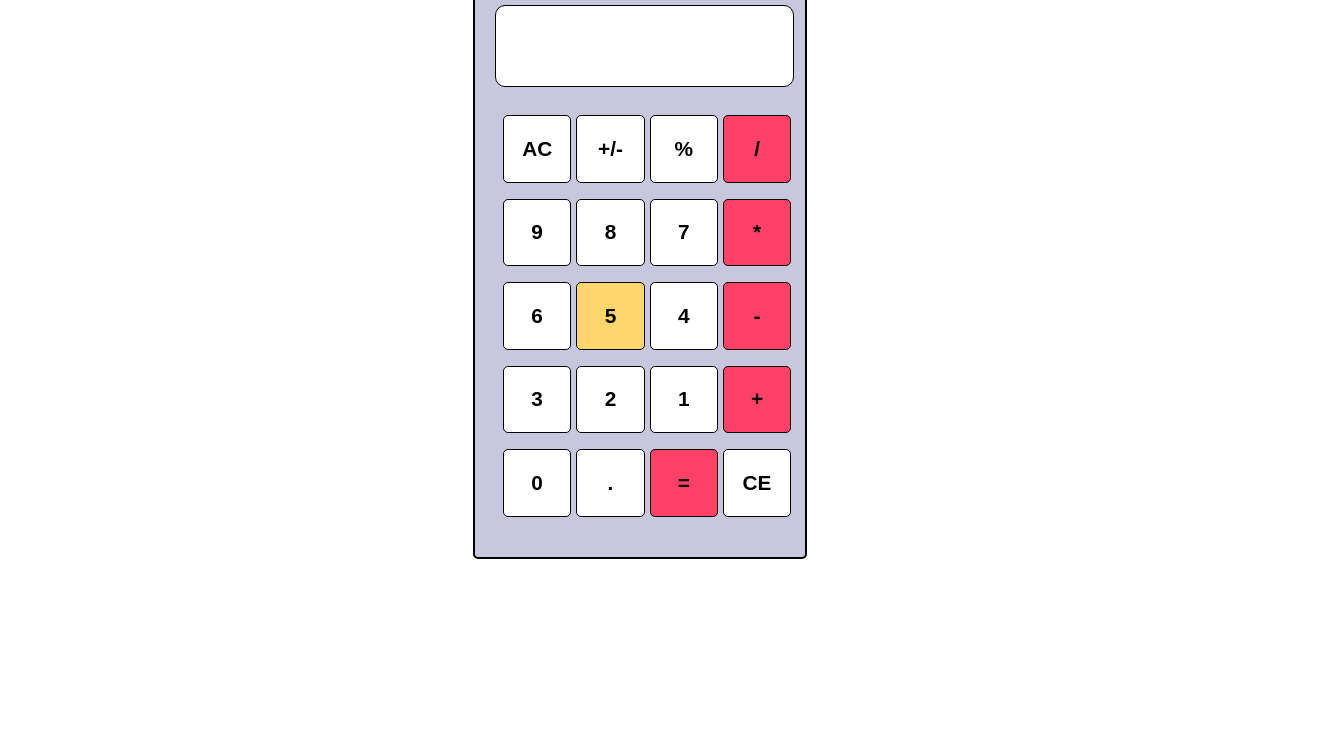
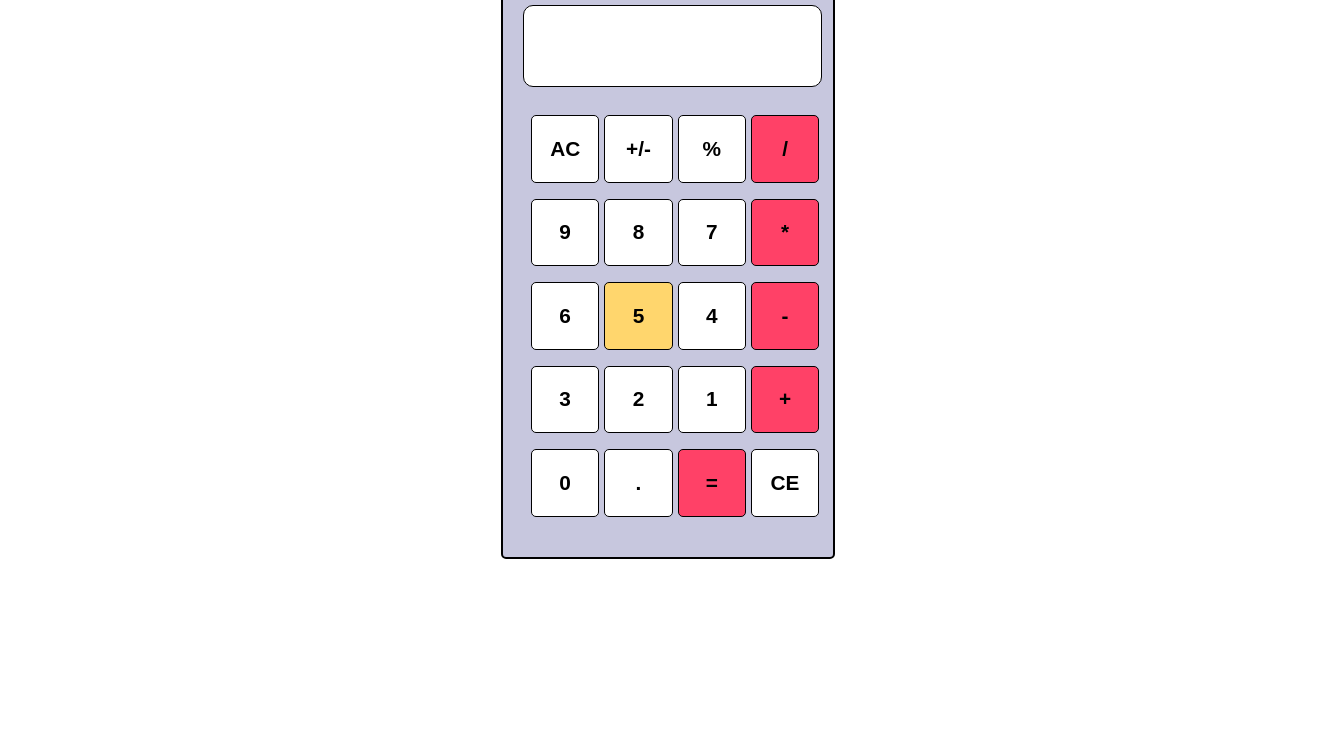
Before and after one commit to Surjeet-Singh173/calculator, a plain HTML site: page index.html in a window 1280 px wide. Shown: the part 119-856 px from the top of the page, 1328 px wide, since content can reach past the window. Before the commit the page ends 800 px from the top, so only its background shows below. Drawn offline with Linux system fonts and the light colour scheme.

Commit message:
Update style.css

```diff
--- a/style.css
+++ b/style.css
@@ -4,6 +4,8 @@
 #app{
     max-width:100vw;
     max-height:100vh;
+    min-width:100vw;
+    min-height:100vh;
     padding:20px;
     display: flex;
     justify-content: center;
```
